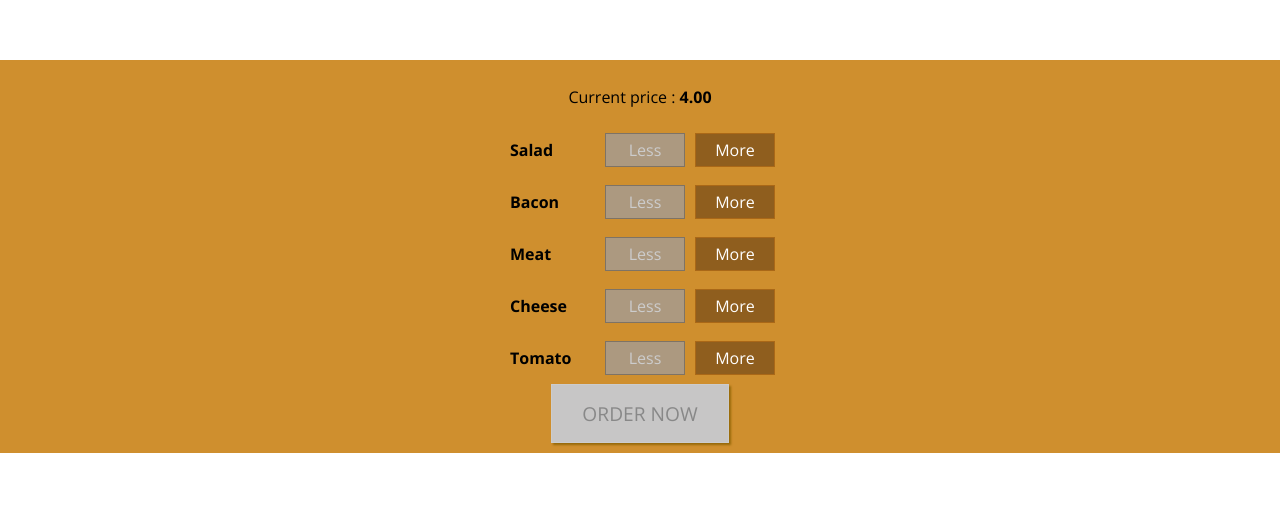
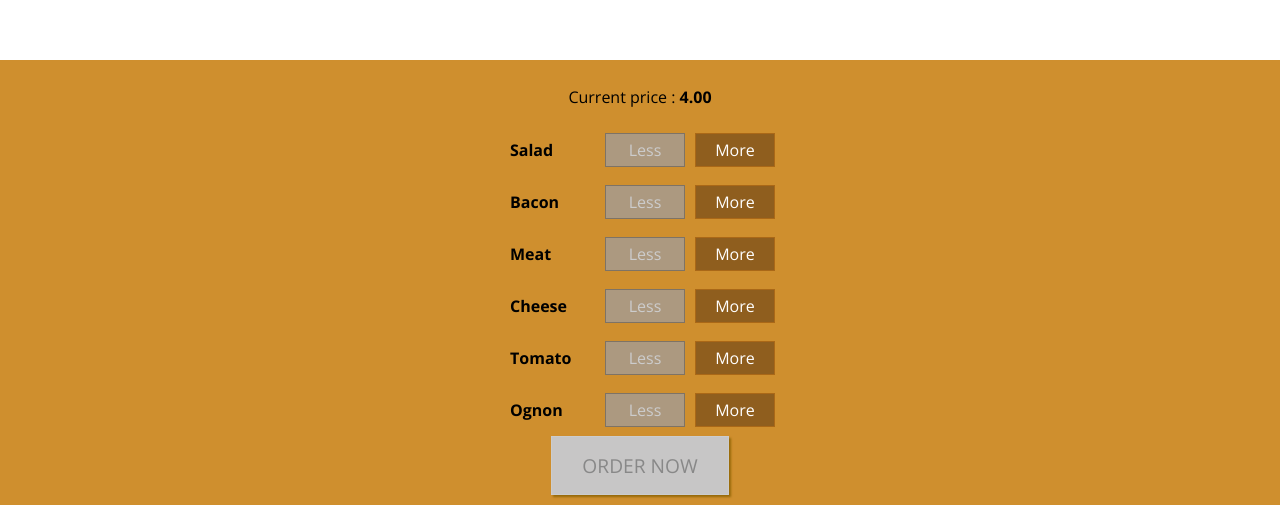
Before and after one commit to EricH77410/burger-builder, a React app: page / in a window 1280 px wide. Shown: the part 612-1117 px from the top of the page. Before the commit the page ends 1065 px from the top, so only its background shows below. Built offline with nearby package versions, Linux system fonts and the light colour scheme.

Commit message:
add ingredients

```diff
--- a/src/components/Burger/BuildControls/BuildControls.js
+++ b/src/components/Burger/BuildControls/BuildControls.js
@@ -7,7 +7,8 @@ const controls = [
     { label:'Bacon', type:'bacon' },
     { label:'Meat', type:'meat' },
     { label:'Cheese', type:'cheese' },
-    { label: 'Tomato', type: 'tomato' }
+    { label: 'Tomato', type: 'tomato' },
+    { label: 'Ognon', type: 'ognon' }
 ];
 
 const buildControls = (props) => (
--- a/src/components/Burger/BurgerIngredient/BurgerIngredient.css
+++ b/src/components/Burger/BurgerIngredient/BurgerIngredient.css
@@ -112,6 +112,14 @@
     border-radius: 20px;
 }
 
+.Ognon {
+    width: 85%;
+    height: 7%;
+    margin: 2% auto;
+    background: linear-gradient(#f7f337, rgb(255, 255, 245));
+    border-radius: 20px;
+}
+
 .Pickels {
     width: 60%;
     height: 6%;
--- a/src/components/Burger/BurgerIngredient/BurgerIngredient.js
+++ b/src/components/Burger/BurgerIngredient/BurgerIngredient.js
@@ -36,6 +36,9 @@ class BurgerIngredient extends Component {
             case ('tomato'):
                 ingredient = <div className={classes.Tomato}></div>
                 break;
+            case ('ognon'):
+                ingredient = <div className={classes.Ognon}></div>
+                break;
             default:
                 ingredient=null;
         }
--- a/src/containers/BurgerBuilder/BurgerBuilder.js
+++ b/src/containers/BurgerBuilder/BurgerBuilder.js
@@ -10,7 +10,8 @@ const INGRDIENT_PRICES = {
     cheese: 0.4,
     meat: 1.3,
     bacon: 0.7,
-    tomato: 0.5
+    tomato: 0.5,
+    ognon: 0.3
 }
 
 class BurgerBuilder extends Component {
@@ -20,7 +21,8 @@ class BurgerBuilder extends Component {
             bacon:0,
             cheese:0,
             meat:0,
-            tomato:0
+            tomato:0,
+            ognon:0
         },
         totalPrice: 4,
         purchasable: false,
```
